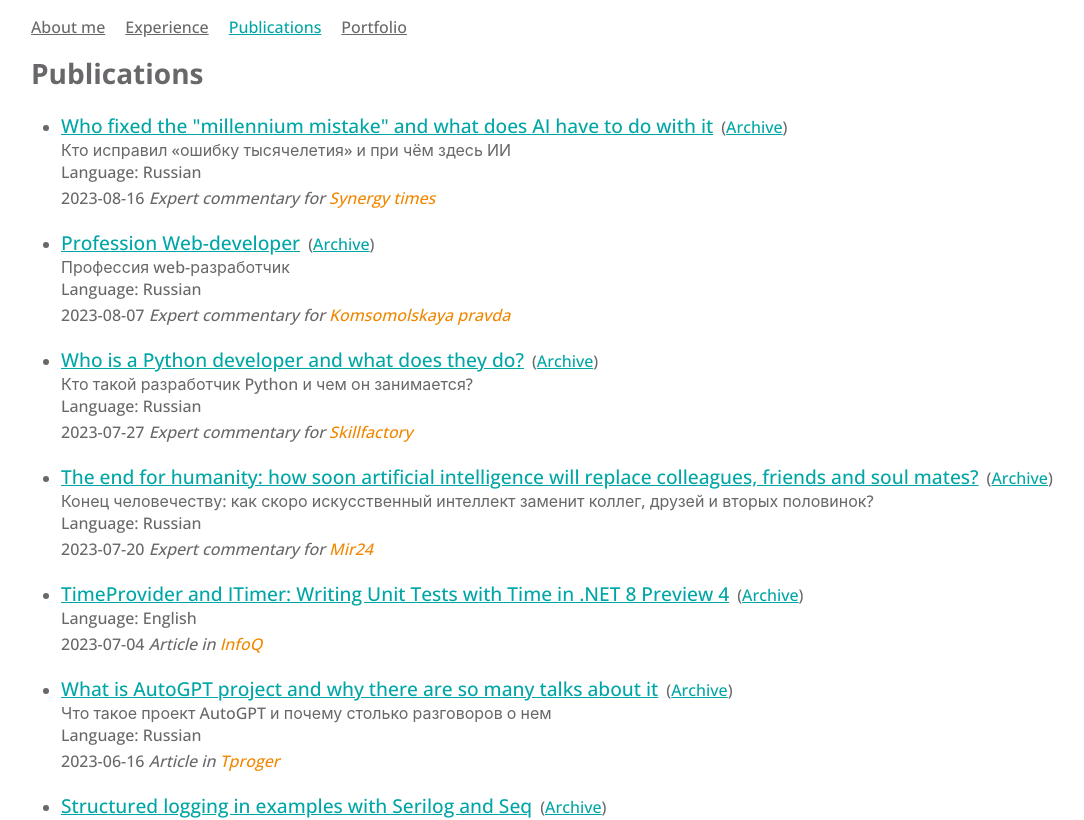
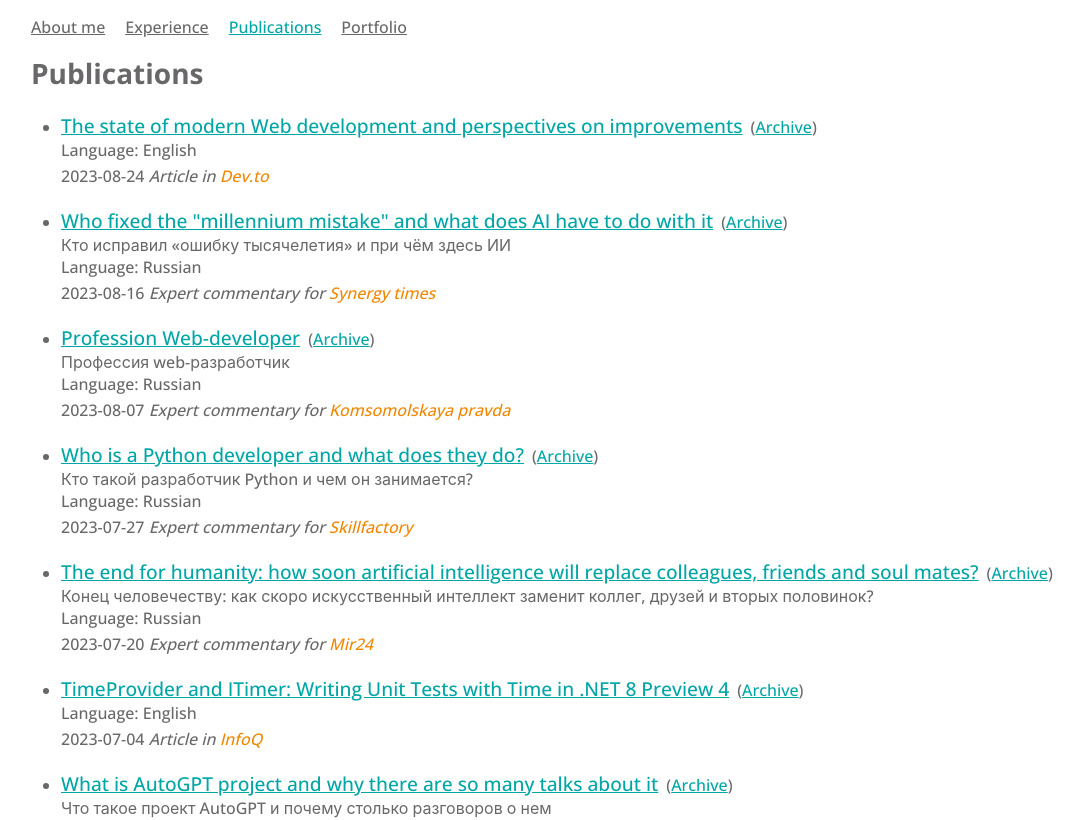
Before and after one commit to ArturAmpilogov/me, a Next.js app: page /publications in a window 1280 px wide. Shown: the top 820 px of the page, without its empty margins (9-1093 px from the left). Built offline with nearby package versions, Linux system fonts and the light colour scheme.

Commit message:
2023-08 Added article The state of modern Web development and perspectives on improvements

```diff
--- a/data/publications.ts
+++ b/data/publications.ts
@@ -109,4 +109,14 @@ export const publications: IPublication[] = [
     archive:
       "https://web.archive.org/web/20230816135058/https://synergytimes.ru/career/kto-ispravil-oshibku-tysyacheletiya-i-pri-chyem-zdes-ii",
   },
+  {
+    type: "article",
+    date: "2023-08-24",
+    name: "The state of modern Web development and perspectives on improvements",
+    link: "https://dev.to/arturampilogov/the-state-of-modern-web-development-and-perspectives-on-improvements-51nl",
+    publisher: "Dev.to",
+    language: "English",
+    archive:
+      "https://web.archive.org/web/20230824153654/https://dev.to/arturampilogov/the-state-of-modern-web-development-and-perspectives-on-improvements-51nl",
+  },
 ];
```
